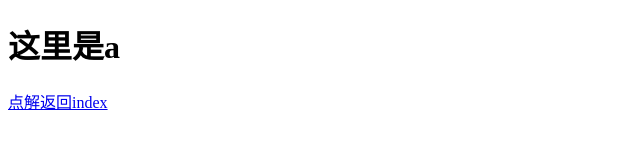
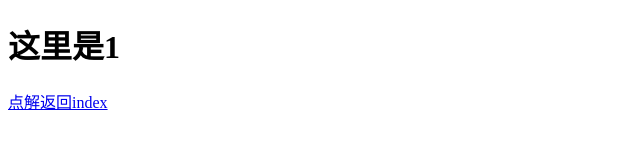
Before and after one commit to 146129431/train, a plain HTML site: page a.html in a window 1280 px wide. Shown: the full height of the page, 0-640 px from the left. Drawn offline with Linux system fonts and the light colour scheme.

Commit message:
Update a.html

```diff
--- a/a.html
+++ b/a.html
@@ -5,7 +5,7 @@
     <title></title>
 </head>
 <body>
-	<h1>这里是a</h1>
+	<h1>这里是1</h1>
 	<a href="index.html">点解返回index</a>
 </body>
 </html>
```
